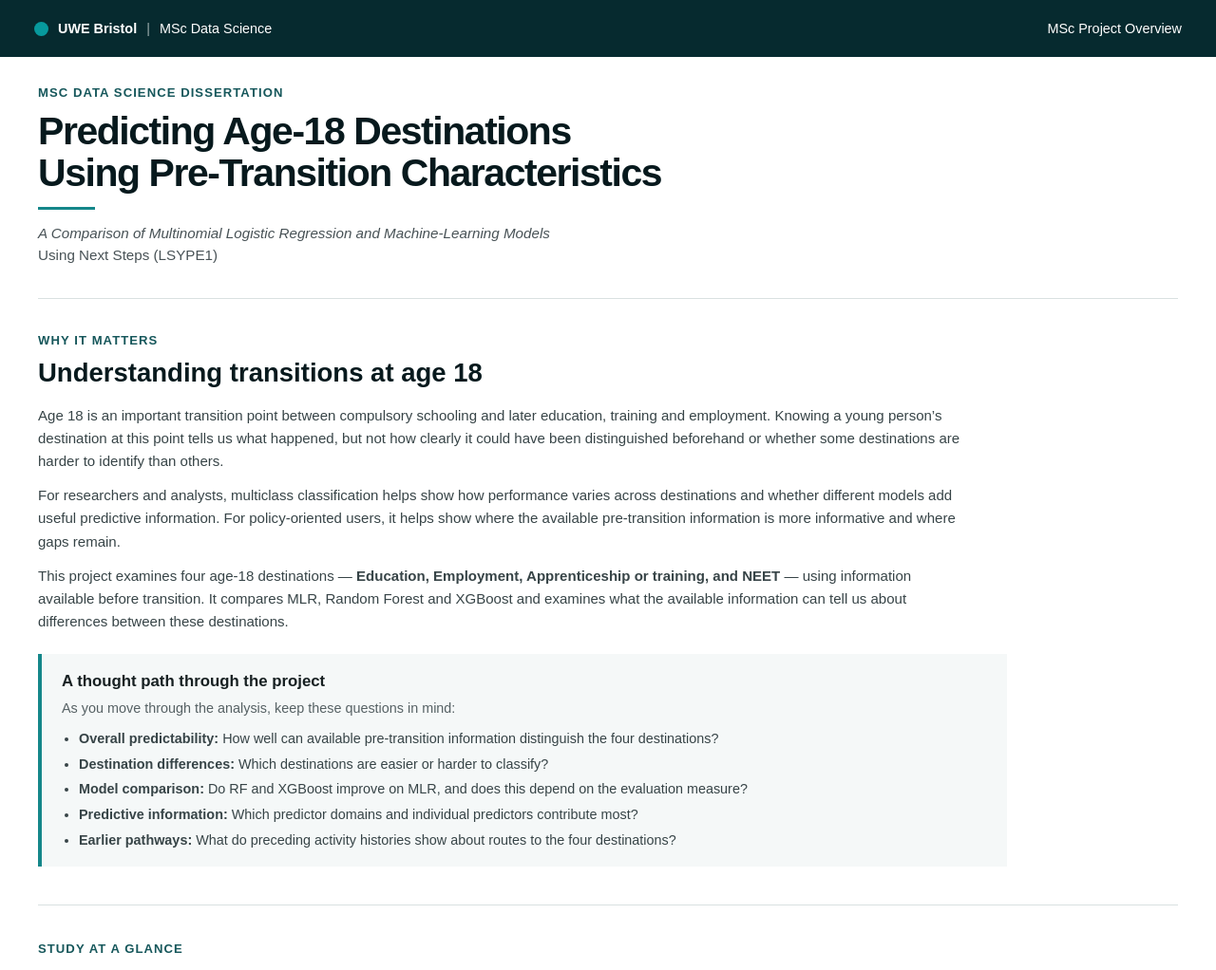
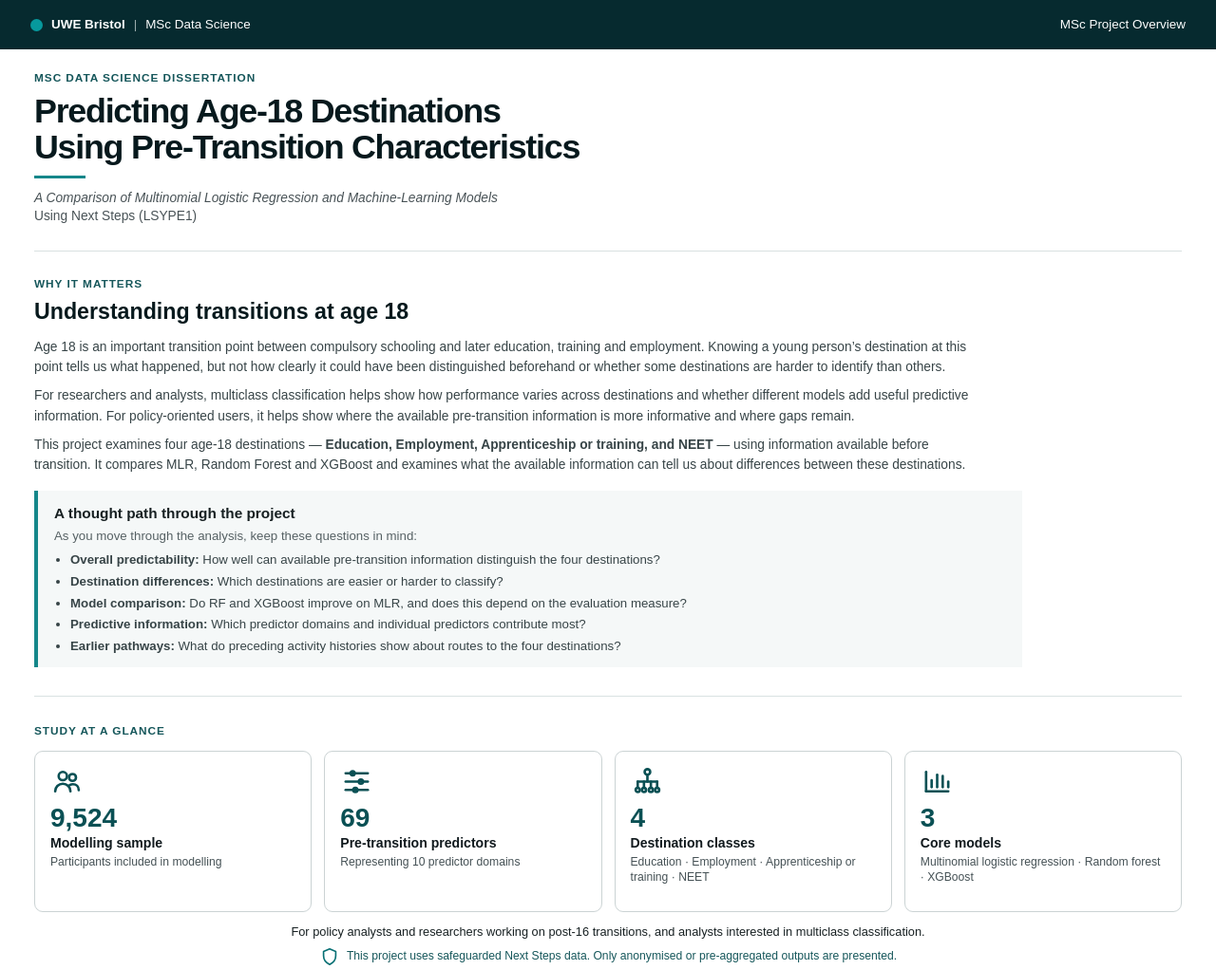
Before and after one commit to going-091/next-steps-age18-destination-classification, a plain HTML site: page docs/index.html in a window 1280 px wide. Shown: the top 1022 px of the page at 95% size. Drawn offline with Linux system fonts and the light colour scheme.

Commit message:
Further compact project page layout

```diff
--- a/docs/styles.css
+++ b/docs/styles.css
@@ -7,7 +7,7 @@ body {
   background: #ffffff;
   color: #172022;
   font-family: Arial, Helvetica, sans-serif;
-  line-height: 1.45;
+  line-height: 1.4;
 }
 
 
@@ -19,10 +19,10 @@ body {
 }
 
 .site-header-inner {
-  width: min(1500px, calc(100% - 72px));
-  min-height: 60px;
+  width: min(1500px, calc(100% - 64px));
+  min-height: 52px;
   margin: 0 auto;
-  padding: 11px 0;
+  padding: 9px 0;
   display: flex;
   justify-content: space-between;
   align-items: center;
@@ -31,14 +31,14 @@ body {
 .project-identity {
   display: flex;
   align-items: center;
-  gap: 10px;
-  font-size: clamp(0.9rem, 1vw, 1.08rem);
+  gap: 9px;
+  font-size: clamp(0.84rem, 0.9vw, 1rem);
 }
 
 .project-identity::before {
   content: "";
-  width: 15px;
-  height: 15px;
+  width: 13px;
+  height: 13px;
   flex: 0 0 auto;
   border-radius: 50%;
   background: #07999d;
@@ -49,14 +49,14 @@ body {
 }
 
 .project-overview {
-  font-size: clamp(0.9rem, 1vw, 1.05rem);
+  font-size: clamp(0.84rem, 0.9vw, 1rem);
 }
 
 
 /* Main */
 
 main {
-  width: min(1420px, calc(100% - 80px));
+  width: min(1450px, calc(100% - 72px));
   margin: 0 auto;
 }
 
@@ -64,14 +64,14 @@ main {
 /* Project title */
 
 .hero {
-  padding: 28px 0 34px;
+  padding: 22px 0 27px;
 }
 
 .eyebrow,
 .section-eyebrow {
-  margin: 0 0 9px;
+  margin: 0 0 7px;
   color: #16575b;
-  font-size: 0.82rem;
+  font-size: 0.74rem;
   font-weight: 700;
   letter-spacing: 0.08em;
   text-transform: uppercase;
@@ -81,25 +81,25 @@ h1 {
   margin: 0;
   max-width: 1250px;
   color: #07191d;
-  font-size: clamp(2.15rem, 3.2vw, 3.3rem);
-  line-height: 1.08;
+  font-size: clamp(1.95rem, 2.8vw, 2.85rem);
+  line-height: 1.06;
   letter-spacing: -0.035em;
 }
 
 h1::after {
   content: "";
   display: block;
-  width: 60px;
+  width: 54px;
   height: 3px;
-  margin-top: 14px;
+  margin-top: 11px;
   background: #15878a;
 }
 
 .subtitle {
-  margin: 14px 0 0;
+  margin: 11px 0 0;
   color: #485256;
-  font-size: clamp(0.95rem, 1.15vw, 1.12rem);
-  line-height: 1.45;
+  font-size: clamp(0.86rem, 1vw, 1rem);
+  line-height: 1.4;
 }
 
 .subtitle em {
@@ -110,59 +110,59 @@ h1::after {
 /* Story */
 
 .story-section {
-  padding: 34px 0 40px;
+  padding: 26px 0 30px;
   border-top: 1px solid #d9e1e1;
 }
 
 .section-title {
-  margin: 0 0 18px;
+  margin: 0 0 14px;
   color: #07191d;
-  font-size: clamp(1.65rem, 2.15vw, 2.15rem);
-  line-height: 1.15;
+  font-size: clamp(1.45rem, 1.8vw, 1.85rem);
+  line-height: 1.12;
 }
 
 .story-text {
-  max-width: 980px;
+  max-width: 1000px;
   color: #374447;
-  font-size: 0.94rem;
-  line-height: 1.6;
+  font-size: 0.86rem;
+  line-height: 1.55;
 }
 
 .story-text p {
-  margin: 0 0 12px;
+  margin: 0 0 9px;
 }
 
 .thought-path {
-  max-width: 1020px;
-  margin-top: 22px;
-  padding: 17px 21px;
+  max-width: 1040px;
+  margin-top: 16px;
+  padding: 13px 17px;
   border-left: 4px solid #15878a;
   background: #f5f8f8;
 }
 
 .thought-path h3 {
-  margin: 0 0 6px;
+  margin: 0 0 4px;
   color: #172022;
-  font-size: 1.05rem;
+  font-size: 0.96rem;
 }
 
 .thought-path p {
-  margin: 0 0 10px;
+  margin: 0 0 7px;
   color: #566164;
-  font-size: 0.9rem;
-  line-height: 1.5;
+  font-size: 0.83rem;
+  line-height: 1.45;
 }
 
 .thought-path ul {
   margin: 0;
-  padding-left: 18px;
+  padding-left: 17px;
 }
 
 .thought-path li {
-  margin-bottom: 6px;
+  margin-bottom: 4px;
   color: #374447;
-  font-size: 0.9rem;
-  line-height: 1.45;
+  font-size: 0.83rem;
+  line-height: 1.4;
 }
 
 .thought-path li:last-child {
@@ -173,29 +173,29 @@ h1::after {
 /* Study at a glance */
 
 .study-section {
-  padding: 36px 0 38px;
+  padding: 28px 0 30px;
   border-top: 1px solid #d9e1e1;
 }
 
 .project-summary-grid {
   display: grid;
   grid-template-columns: repeat(4, 1fr);
-  gap: 16px;
-  margin-top: 16px;
+  gap: 13px;
+  margin-top: 12px;
 }
 
 .summary-card {
-  min-height: 215px;
-  padding: 18px 20px;
+  min-height: 170px;
+  padding: 14px 16px;
   border: 1px solid #cbd3d4;
-  border-radius: 10px;
+  border-radius: 9px;
   background: #ffffff;
 }
 
 .summary-icon {
-  width: 44px;
-  height: 44px;
-  margin-bottom: 10px;
+  width: 35px;
+  height: 35px;
+  margin-bottom: 7px;
   color: #0a5054;
 }
 
@@ -210,25 +210,25 @@ h1::after {
 }
 
 .summary-value {
-  margin: 0 0 6px;
+  margin: 0 0 4px;
   color: #0a5054;
-  font-size: clamp(2rem, 2.7vw, 2.65rem);
+  font-size: clamp(1.75rem, 2.1vw, 2.15rem);
   font-weight: 700;
   line-height: 1;
 }
 
 .summary-label {
-  margin: 0 0 6px;
+  margin: 0 0 4px;
   color: #10191d;
-  font-size: clamp(0.98rem, 1.05vw, 1.08rem);
-  line-height: 1.25;
+  font-size: clamp(0.88rem, 0.95vw, 0.98rem);
+  line-height: 1.2;
 }
 
 .summary-detail {
   margin: 0;
   color: #455155;
-  font-size: clamp(0.84rem, 0.92vw, 0.94rem);
-  line-height: 1.35;
+  font-size: clamp(0.76rem, 0.82vw, 0.84rem);
+  line-height: 1.3;
 }
 
 
@@ -236,10 +236,10 @@ h1::after {
 
 .project-audience {
   max-width: 1000px;
-  margin: 16px auto 0;
+  margin: 12px auto 0;
   text-align: center;
   color: #172022;
-  font-size: clamp(0.88rem, 0.95vw, 0.96rem);
+  font-size: clamp(0.8rem, 0.85vw, 0.88rem);
 }
 
 .project-audience p {
@@ -250,13 +250,13 @@ h1::after {
 /* Safeguarded data */
 
 .data-protection-note {
-  margin-top: 8px;
+  margin-top: 6px;
   display: flex;
   justify-content: center;
   align-items: center;
-  gap: 9px;
+  gap: 7px;
   color: #16575b;
-  font-size: clamp(0.84rem, 0.9vw, 0.92rem);
+  font-size: clamp(0.76rem, 0.82vw, 0.84rem);
 }
 
 .data-protection-note p {
@@ -264,8 +264,8 @@ h1::after {
 }
 
 .data-protection-icon {
-  width: 26px;
-  height: 26px;
+  width: 22px;
+  height: 22px;
   flex: 0 0 auto;
   color: #087074;
 }
@@ -284,7 +284,7 @@ h1::after {
 /* Research questions and workflow */
 
 .research-focus-section {
-  padding: 36px 0 40px;
+  padding: 28px 0 30px;
   border-top: 1px solid #d9e1e1;
 }
 
@@ -296,7 +296,7 @@ h1::after {
 .research-focus-figure img {
   display: block;
   width: 100%;
-  max-width: 1080px;
+  max-width: 960px;
   height: auto;
 }
 
@@ -304,64 +304,64 @@ h1::after {
 /* Key findings */
 
 .key-findings-section {
-  padding: 38px 0 44px;
+  padding: 29px 0 34px;
   border-top: 1px solid #d9e1e1;
 }
 
 .key-findings-grid {
   display: grid;
   grid-template-columns: repeat(4, 1fr);
-  gap: 15px;
+  gap: 12px;
 }
 
 .finding-card {
-  padding: 18px;
+  padding: 14px;
   border: 1px solid #cbd3d4;
-  border-radius: 10px;
+  border-radius: 9px;
   background: #ffffff;
 }
 
 .finding-highlight {
-  margin: 0 0 8px;
+  margin: 0 0 6px;
   color: #0a5054;
-  font-size: 1.04rem;
+  font-size: 0.94rem;
   font-weight: 700;
   line-height: 1.2;
 }
 
 .finding-card h3 {
-  margin: 0 0 7px;
+  margin: 0 0 5px;
   color: #172022;
-  font-size: 0.98rem;
+  font-size: 0.9rem;
   line-height: 1.25;
 }
 
 .finding-card p:last-child {
   margin: 0;
   color: #566164;
-  font-size: 0.86rem;
-  line-height: 1.45;
+  font-size: 0.8rem;
+  line-height: 1.4;
 }
 
 
 /* Explore the artefact */
 
 .explore-section {
-  padding: 38px 0 48px;
+  padding: 29px 0 38px;
   border-top: 1px solid #d9e1e1;
 }
 
 .explore-grid {
   display: grid;
   grid-template-columns: repeat(4, 1fr);
-  gap: 15px;
+  gap: 12px;
 }
 
 .explore-card {
   display: block;
-  padding: 18px;
+  padding: 14px;
   border: 1px solid #cbd3d4;
-  border-radius: 10px;
+  border-radius: 9px;
   background: #ffffff;
   color: inherit;
   text-decoration: none;
@@ -379,22 +379,22 @@ h1::after {
 }
 
 .explore-card h3 {
-  margin: 0 0 7px;
+  margin: 0 0 5px;
   color: #172022;
-  font-size: 1rem;
+  font-size: 0.92rem;
   line-height: 1.25;
 }
 
 .explore-card p {
-  margin: 0 0 11px;
+  margin: 0 0 8px;
   color: #566164;
-  font-size: 0.86rem;
-  line-height: 1.45;
+  font-size: 0.8rem;
+  line-height: 1.4;
 }
 
 .explore-card span {
   color: #0a6569;
-  font-size: 0.88rem;
+  font-size: 0.82rem;
   font-weight: 700;
 }
 
@@ -404,7 +404,7 @@ h1::after {
 @media (max-width: 1000px) {
 
   main {
-    width: min(100% - 48px, 1420px);
+    width: min(100% - 44px, 1450px);
   }
 
   .project-summary-grid,
@@ -414,25 +414,25 @@ h1::after {
   }
 
   .summary-card {
-    min-height: 195px;
+    min-height: 160px;
   }
 }
 
 @media (max-width: 600px) {
 
   .site-header-inner {
-    width: min(100% - 28px, 1500px);
-    min-height: 58px;
+    width: min(100% - 24px, 1500px);
+    min-height: 52px;
   }
 
   .project-identity {
-    gap: 7px;
-    font-size: 0.82rem;
+    gap: 6px;
+    font-size: 0.78rem;
   }
 
   .project-identity::before {
-    width: 12px;
-    height: 12px;
+    width: 11px;
+    height: 11px;
   }
 
   .project-overview {
@@ -440,39 +440,39 @@ h1::after {
   }
 
   main {
-    width: min(100% - 28px, 1420px);
+    width: min(100% - 24px, 1450px);
   }
 
   .hero {
-    padding: 26px 0 30px;
+    padding: 22px 0 26px;
   }
 
   h1 {
-    font-size: 2rem;
+    font-size: 1.8rem;
   }
 
   .subtitle {
-    font-size: 0.94rem;
+    font-size: 0.86rem;
   }
 
   .story-section {
-    padding: 30px 0 34px;
+    padding: 24px 0 28px;
   }
 
   .section-title {
-    font-size: 1.6rem;
+    font-size: 1.45rem;
   }
 
   .thought-path {
-    margin-top: 18px;
-    padding: 16px 18px;
+    margin-top: 14px;
+    padding: 12px 15px;
   }
 
   .project-summary-grid,
   .key-findings-grid,
   .explore-grid {
     grid-template-columns: 1fr;
-    gap: 12px;
+    gap: 10px;
   }
 
   .summary-card {
@@ -485,11 +485,11 @@ h1::after {
   }
 
   .research-focus-section {
-    padding: 30px 0 34px;
+    padding: 24px 0 27px;
   }
 
   .key-findings-section,
   .explore-section {
-    padding: 32px 0 38px;
+    padding: 26px 0 30px;
   }
 }
```
